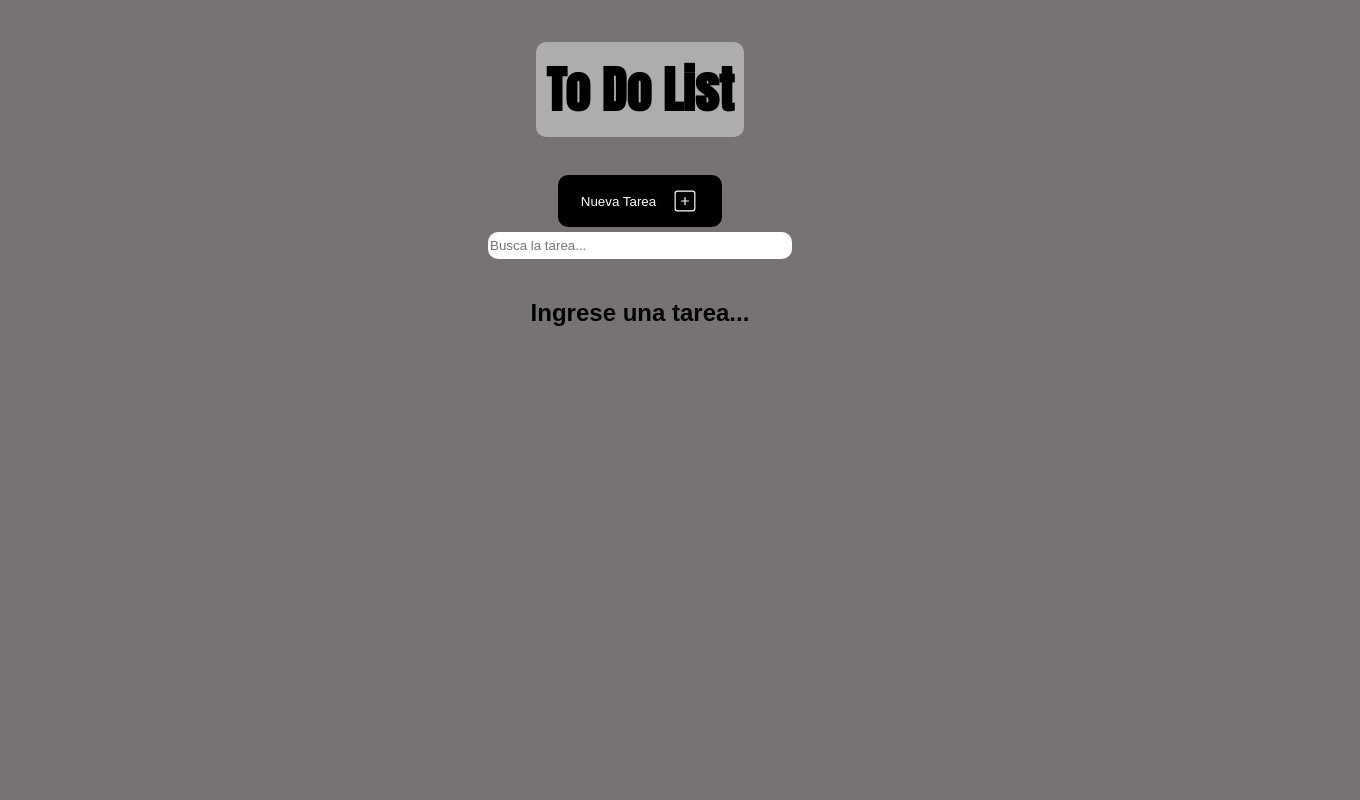
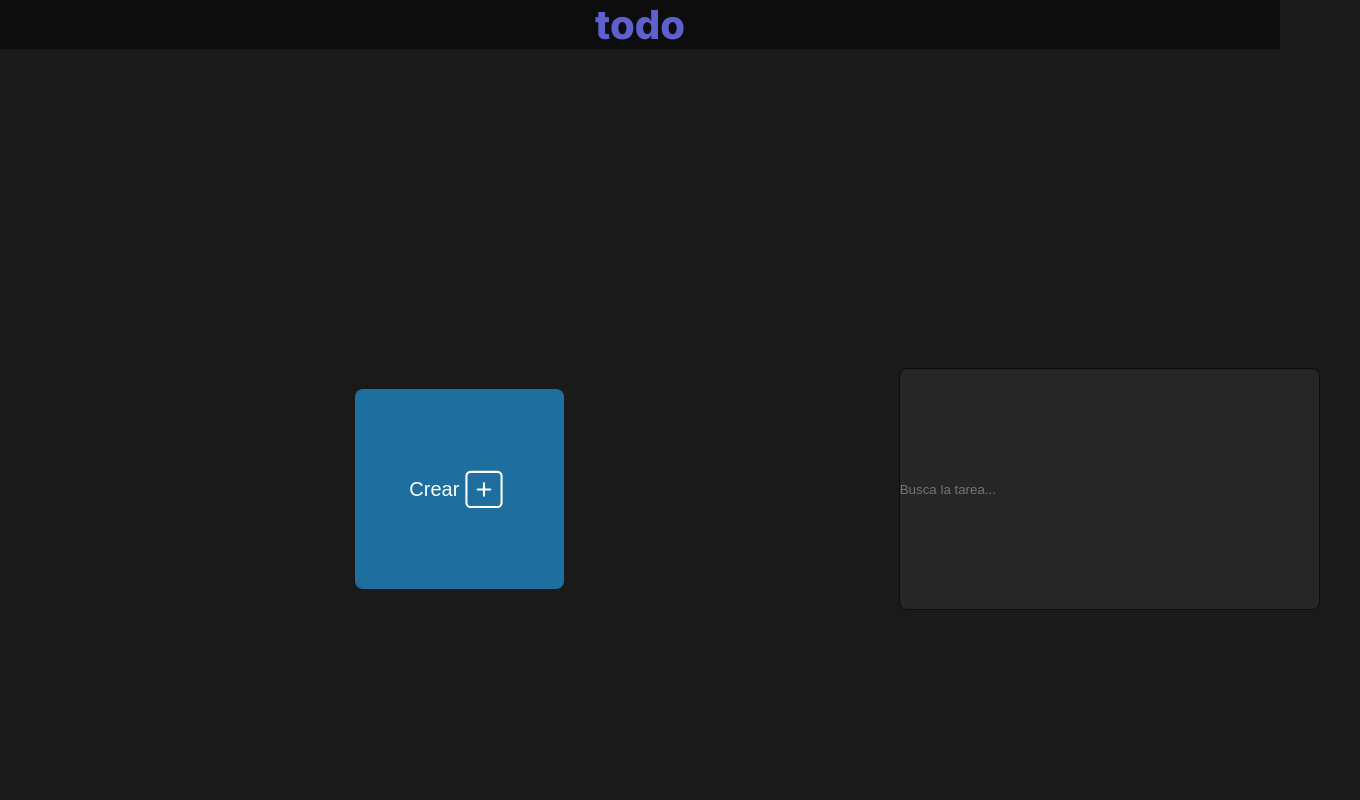
Before and after one commit to GotoC0de/ArgPrograma-ToDoList, a React (Vite) app: page / in a window 1280 px wide. Shown: the top 800 px of the page, 1360 px wide, since content can reach past the window. Built offline with nearby package versions, Linux system fonts and the light colour scheme.

Commit message:
Style Change

```diff
--- a/src/App.css
+++ b/src/App.css
@@ -1,22 +1,42 @@
-@import url('https://fonts.googleapis.com/css2?family=Anton&display=swap');
+@import url('https://fonts.googleapis.com/css2?family=Anton&family=Inter:wght@100;200;300;400;500;600;800;900&display=swap');
 .search-container {
+    display: flex;
+    width: 100vw;
+    height: 100vh;
+    flex-direction: column;
+}
+
+.search-add {
+    width: 100%;
+    height: 100%;
+    padding: 40px;
     display: flex;
     justify-content: center;
     align-items: center;
-    flex-direction: column;
+    gap: 20px;
 }
 
 .search-task {
-    width: 300px;
-    height: 25px;
-    border-radius: 10px;
-    border-style: none;
+    width: 50%;
+    height: 30%;
+    border-radius: 8px;
+    border: 1px solid #0D0D0D;
+    background: #262626;
 }
 
 .title {
-    font-family: 'Anton', sans-serif;
-    font-size: 50px;
-    background-color: rgba(194, 194, 194, 0.741);
-    padding: 10px;
-    border-radius: 10px;
+    display: flex;
+    justify-content: center;
+    align-items: center;
+    width: 100%;
+    height: 20%;
+    font-family: 'Inter';
+    font-size: 40px;
+    font-weight: 800;
+    background-color: #0D0D0D;
+    color: #5E60CE;
 }
+
+.title>img {
+    font-size: 10px;
+}
--- a/src/App.jsx
+++ b/src/App.jsx
@@ -24,9 +24,14 @@ function App() {
 
   return (
     <div className='search-container'>
-      <h1 className='title'>To Do List</h1>
-      <TaskForm addTask = {addTask}/>
-      <input className='search-task' placeholder='Busca la tarea...' value={search} onChange={handleFilterChange} />
+
+      <h1 className='title'>todo</h1>
+
+      <div className='search-add'>
+        <TaskForm addTask = {addTask}/>
+        <input className='search-task' placeholder='Busca la tarea...' value={search} onChange={handleFilterChange} />
+      </div>
+
       <TaskList currentTasks = {currentTasks} tasks = {tasks} search = {search} deleteTask = {deleteTask}/>
     </div>
   )
--- a/src/Components/TaskForm/TaskForm.css
+++ b/src/Components/TaskForm/TaskForm.css
@@ -1,14 +1,18 @@
+.form-container {
+    width: 100%;
+    height: 100vh;
+    display: flex;
+}
+
 .modal-background {
-    width: 100vw;
-    height: 100vh;
+    display: flex;
+    justify-content: center;
+    width: 100%;
+    height: 100%;
     background-color: rgba(0, 0, 0, 0.413);
     position: absolute;
     z-index: 3;
-    top: 0;
     left: 0;
-    display: flex;
-    justify-content: center;
-    align-items: center;
 }
 
 .modal {
@@ -16,55 +20,93 @@
     background-color: rgb(43, 43, 43);
     padding: 15px;
     border-radius: 15px;
+    height: 100%;
+    width: 80%;
+    z-index: 999;
+    display: flex;
+    justify-content: center;
+    align-items: center;
+    text-align: center;
 }
 
 .modal>form {
     display: flex;
     gap: 20px;
+    width: 90%;
+    height: 90%;
     flex-direction: column;
-    width: 30vw;
+    justify-content: center;
+    align-items: center;
+    padding: 20px;
+    border: 2px solid #ffff;
+    border-radius: 10px;
+    margin: 15px;
 }
 
-.modal>form>.input-container{
+.modal>form>.input-container {
+    width: 100%;
+    height: 100%;
     display: flex;
-    gap: 10px;
-    flex-direction: column;
+    justify-content: center;
+    align-items: center;
+    text-align: center;
+}
+
+.modal>form>.input-container input{
+    height: 40px;
+    width: 80%;
 }
 
 .modal>form>.input-container>textarea {
-    height: 180px;
+    height: 100px;
+    width: 80%;
 }
 
 .controls-form {
     display: flex;
-    justify-content: space-between;
+    justify-content: center;
+    align-items: center;
+    width: 100%;
 }
 
 .controls-form>button{
     padding: 10px 30px;
-    position: relative;
     cursor: pointer;
     border: 1px solid rgba(255, 255, 255, 0.122);
     border-radius: 10px;
     text-decoration: none;
     background-color: rgb(55, 55, 55);
     color: white;
+    height: 40px;
+    width: 80%;
+    margin: 20px;
+
+}
+
+.controls-form>button:hover {
+    background-color: rgba(45, 45, 45, 0.641);
+    transform: scale(0.9);
+    transition: all ease-in 0.2s;
 }
 
 .btn-task {
     display: flex;
+    height: 25%;
+    width: 25%;
+    margin: auto;
+    align-items: center;
+    justify-content: center;
     cursor: pointer;
-    align-items: center;
     border: none;
-    background: black;
+    background: #1E6F9F;
     color: white;
-    padding: 12px 23px;
-    border-radius: 10px;
-    margin: 5px;
-    text-decoration: none;
+    padding: 4%;
+    border-radius: 8px;
+    font-size: 20px;
 }
 
 .btn-task>.icon-task{
-    font-size: 28px;
-    margin-left: 15px;
+    font-size: 50px;
+    margin: 0;
+    padding: 0;
 }
--- a/src/Components/TaskForm/TaskForm.jsx
+++ b/src/Components/TaskForm/TaskForm.jsx
@@ -1,3 +1,4 @@
+/* eslint-disable react/prop-types */
 /* eslint-disable no-unused-vars */
 import React, { useState } from 'react'
 import { CiSquarePlus } from "react-icons/ci";
@@ -31,19 +32,19 @@ const TaskForm = ({addTask}) => {
   return (
     <div className='form-container'>
 
-        <button className='btn-task' onClick={openModal}>Nueva Tarea <CiSquarePlus className='icon-task'/></button>
+        <button className='btn-task' onClick={openModal}>Crear <CiSquarePlus className='icon-task'/></button>
         {isOpen && (
             <div className='modal-background'>
                 <div className='modal'>
                     <h2>Crea una nueva tarea</h2>
                     <form onSubmit={handleSubmitTask}>
                         <div className="input-container">
-                            <label htmlFor="title">Titulo:</label>
-                            <input type="text" id='title' name='title' placeholder='Titulo ejemplo'/>
+                            <label htmlFor="title" style={{fontSize: '30px'}}>Titulo:</label>
+                            <input style={{marginLeft: '115px'}} type="text" id='title' name='title' placeholder='Titulo ejemplo'/>
                         </div>
 
                         <div className="input-container">
-                            <label htmlFor="description">Ingrese una descripción:</label>
+                            <label htmlFor="description" style={{fontSize: '18px'}}>Ingrese una descripción:</label>
                             <textarea name="description" id="description"></textarea>
                         </div>
 
--- a/src/Components/TaskItem/TaskItem.jsx
+++ b/src/Components/TaskItem/TaskItem.jsx
@@ -1,3 +1,4 @@
+/* eslint-disable react/prop-types */
 /* eslint-disable no-unused-vars */
 import React from 'react'
 import './TaskItem.css'
--- a/src/Components/TaskList/TaskList.css
+++ b/src/Components/TaskList/TaskList.css
@@ -1,10 +1,13 @@
 .item-container {
     width: 100%;
+    height: 50%;
     margin-top: 20px;
     display: flex;
     justify-content: center;
     align-items: center;
     flex-direction: column;
-    :hover{transform: scale(1.01);
-    background-color: rgba(0, 0, 0, 0,6);}
 }
+
+.item-container>h2 {
+    color: white;
+}
--- a/src/Components/TaskList/TaskList.jsx
+++ b/src/Components/TaskList/TaskList.jsx
@@ -1,3 +1,4 @@
+/* eslint-disable react/prop-types */
 /* eslint-disable no-unused-vars */
 import React from 'react'
 import TaskItem from '../TaskItem/TaskItem'
--- a/src/index.css
+++ b/src/index.css
@@ -1,7 +1,10 @@
 * {
+    padding: 0;
+    margin: 0;
+    height: 100%;
     font-family: sans-serif;
 }
 
 body {
-    background-color: rgba(72, 65, 65, 0.734);
+    background-color: #1A1A1A;
 }
```
Also changed, not shown: public/images/rocketrocket-svg.png (added).
